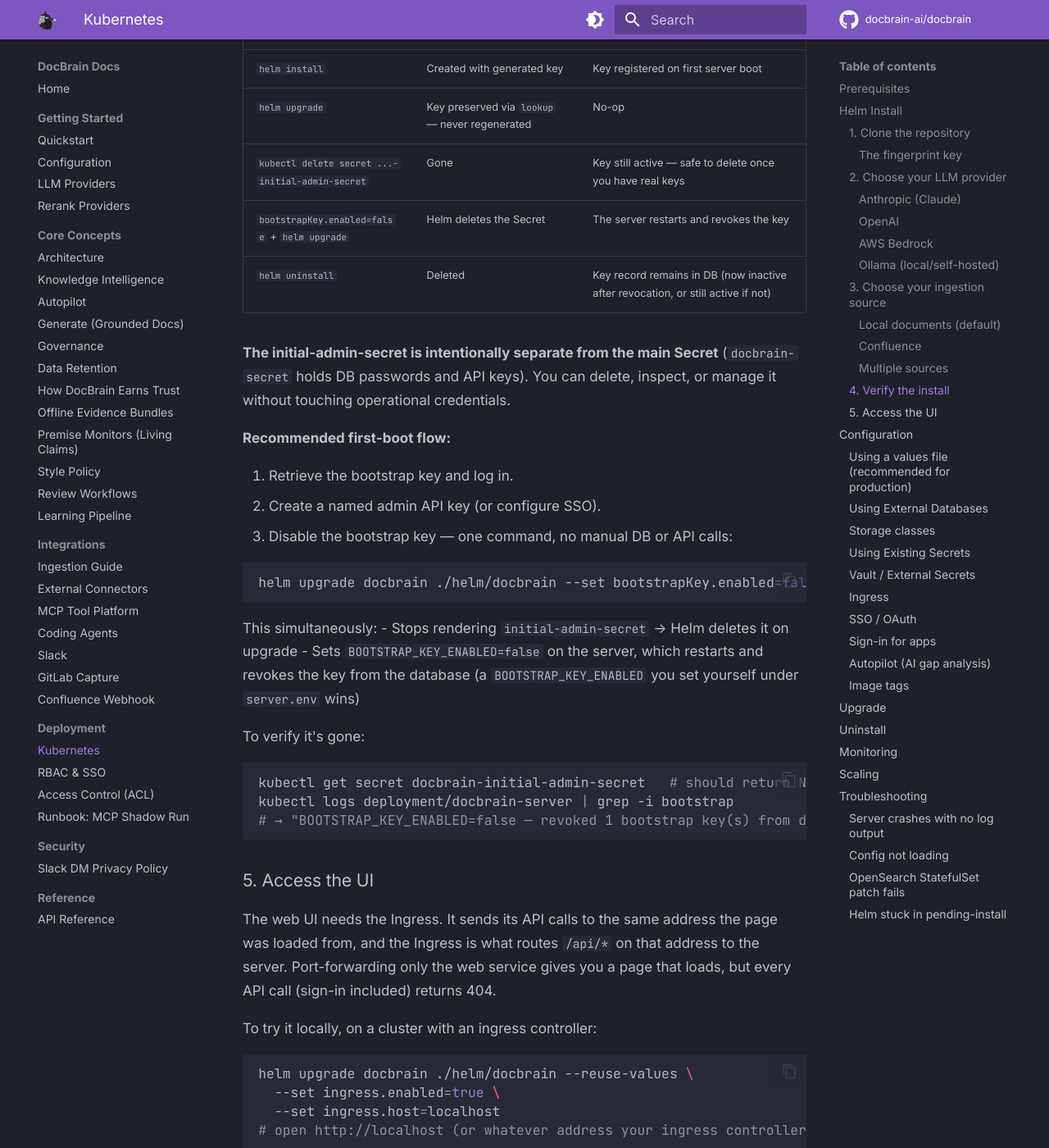
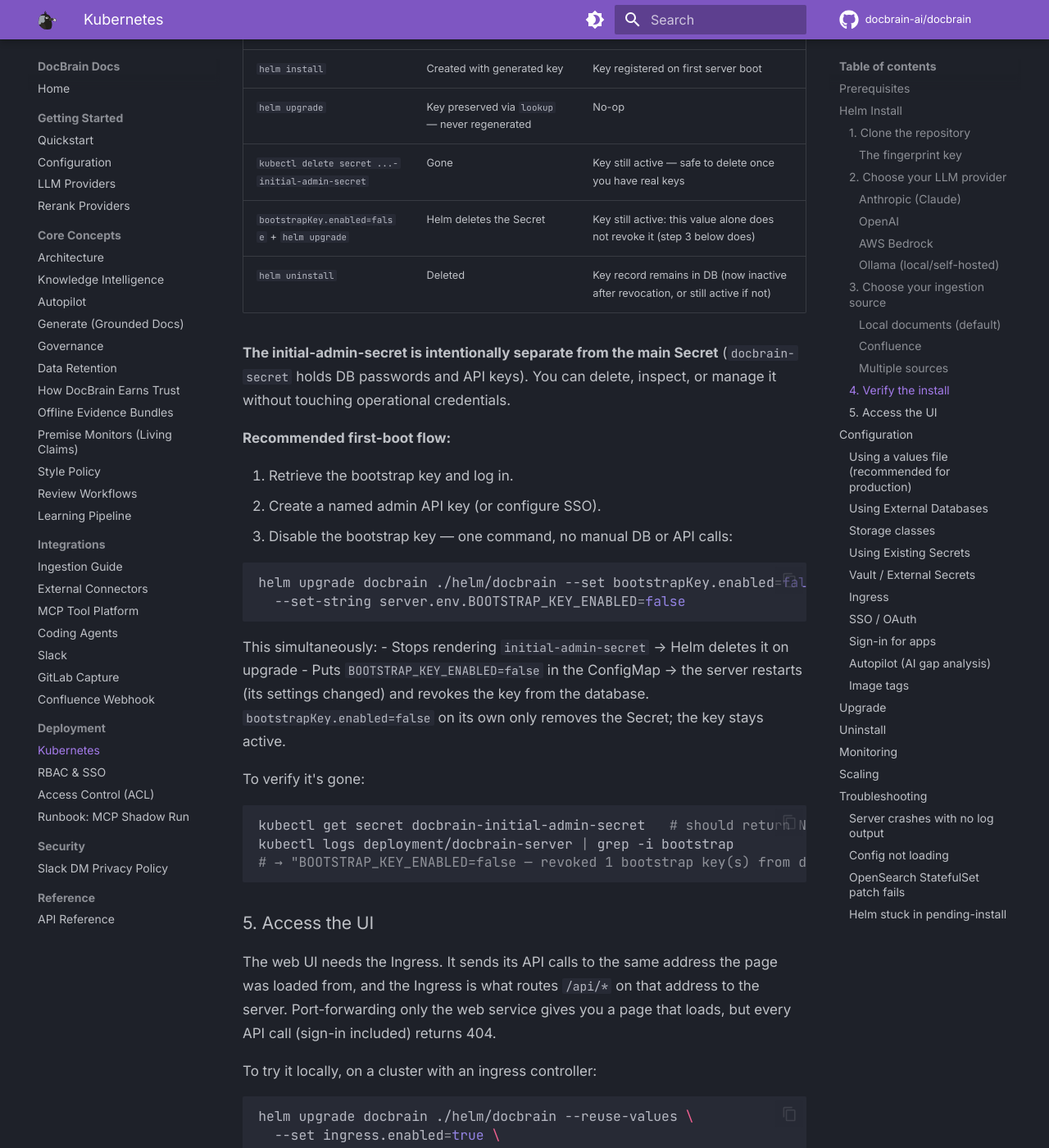
Before and after one commit to docbrain-ai/docbrain, an MkDocs documentation site: the page built from docs/kubernetes.md, in a window 1280 px wide and 1400 px high, scrolled down 5677 px. Shown: the whole window at 82% size. Built offline with MkDocs 1.6.1 and Material for MkDocs 9.7.7, drawn with Linux system fonts in a browser that asks for light colours; comment, search, counter and statistics services are not loaded.

Commit message:
Revert "helm: bootstrapKey.enabled=false revokes the first-login key, as the docs say"
This reverts commit 0a07f4298da0eca37fde111ced3b62cb426b46ec. On upgrade it
would revoke, at every start, a key an install that already carries
bootstrapKey.enabled=false may still use (one supplied through server.env or
existingSecret), and turning the value back on does not restore it. It is
held back to be designed on its own.

The docs now say what the chart does without it: bootstrapKey.enabled=false
removes the Secret and leaves the key active; the first-boot step also sets
server.env.BOOTSTRAP_KEY_ENABLED=false, which puts the server's revoke switch
in the ConfigMap.

````diff
--- a/docs/kubernetes.md
+++ b/docs/kubernetes.md
@@ -235,7 +235,7 @@ The bootstrap admin key lives in its own Secret, separate from operational crede
 | `helm install` | Created with generated key | Key registered on first server boot |
 | `helm upgrade` | Key preserved via `lookup` — never regenerated | No-op |
 | `kubectl delete secret ...-initial-admin-secret` | Gone | Key still active — safe to delete once you have real keys |
-| `bootstrapKey.enabled=false` + `helm upgrade` | Helm deletes the Secret | The server restarts and revokes the key |
+| `bootstrapKey.enabled=false` + `helm upgrade` | Helm deletes the Secret | Key still active: this value alone does not revoke it (step 3 below does) |
 | `helm uninstall` | Deleted | Key record remains in DB (now inactive after revocation, or still active if not) |
 
 **The initial-admin-secret is intentionally separate from the main Secret** (`docbrain-secret` holds DB passwords and API keys). You can delete, inspect, or manage it without touching operational credentials.
@@ -247,13 +247,14 @@ The bootstrap admin key lives in its own Secret, separate from operational crede
 3. Disable the bootstrap key — one command, no manual DB or API calls:
 
 ```bash
-helm upgrade docbrain ./helm/docbrain --set bootstrapKey.enabled=false
+helm upgrade docbrain ./helm/docbrain --set bootstrapKey.enabled=false \
+  --set-string server.env.BOOTSTRAP_KEY_ENABLED=false
 ```
 
 This simultaneously:
 - Stops rendering `initial-admin-secret` → Helm deletes it on upgrade
-- Sets `BOOTSTRAP_KEY_ENABLED=false` on the server, which restarts and revokes the key from the database (a
-  `BOOTSTRAP_KEY_ENABLED` you set yourself under `server.env` wins)
+- Puts `BOOTSTRAP_KEY_ENABLED=false` in the ConfigMap → the server restarts (its settings changed) and revokes the key
+  from the database. `bootstrapKey.enabled=false` on its own only removes the Secret; the key stays active.
 
 To verify it's gone:
 
````
Also changed, not shown: 3 other files.
